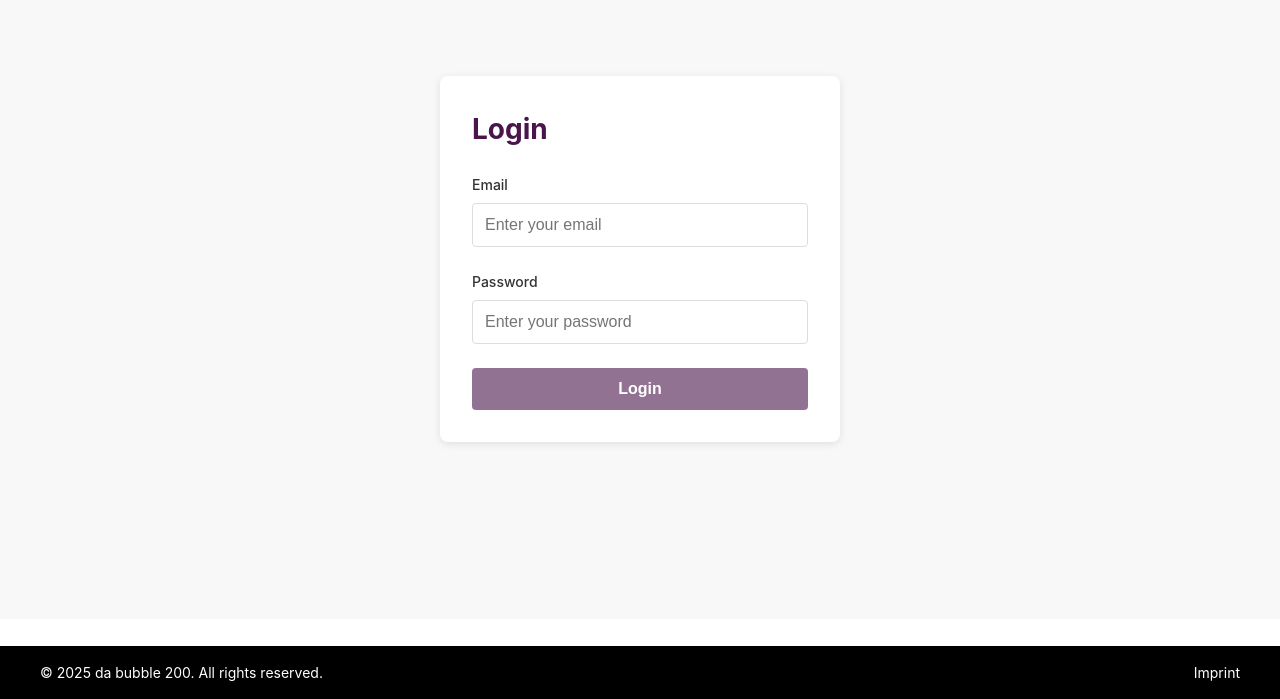
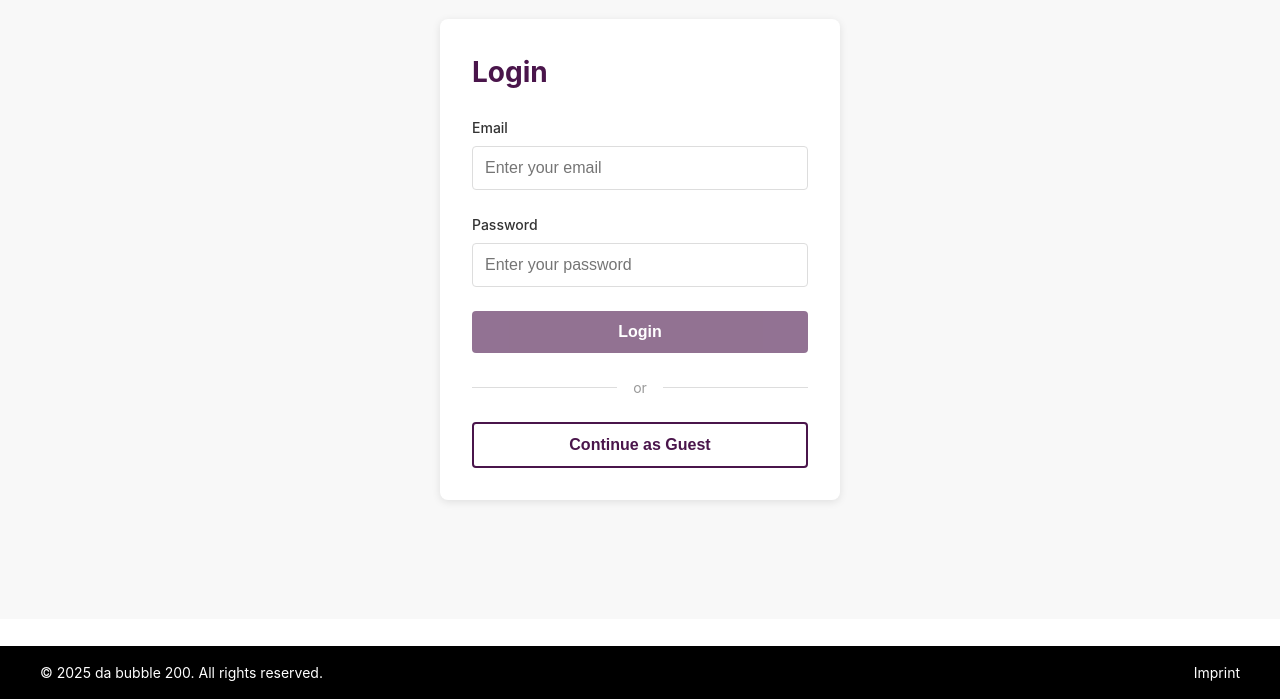
Before and after one commit to Alex-R298/DA-Bubble, an Angular app: page / in a window 1280 px wide. Shown: the part 101-800 px from the top of the page. Built offline with nearby package versions, Linux system fonts and the light colour scheme.

Commit message:
(DES): Add guest login button to login component with navigation to dashboard

```diff
--- a/src/app/app.routes.ts
+++ b/src/app/app.routes.ts
@@ -3,6 +3,7 @@ import { LoginComponent } from './components/login/login.component';
 import { SignupComponent } from './components/signup/signup.component';
 import { IntroComponent } from './components/intro/intro.component';
 import { ImprintComponent } from './components/imprint/imprint.component';
+import { DashboardComponent } from './components/dashboard/dashboard.component';
 
 export const routes: Routes = [
   { path: '', component: LoginComponent },
@@ -10,5 +11,6 @@ export const routes: Routes = [
   { path: 'signup', component: SignupComponent },
   { path: 'intro', component: IntroComponent },
   { path: 'imprint', component: ImprintComponent },
+  { path: 'dashboard', component: DashboardComponent },
   { path: '**', redirectTo: '' }
 ];
--- a/src/app/components/login/login.component.css
+++ b/src/app/components/login/login.component.css
@@ -68,3 +68,45 @@
   opacity: 0.6;
   cursor: not-allowed;
 }
+
+.guest-login-section {
+  margin-top: 1.5rem;
+}
+
+.divider {
+  display: flex;
+  align-items: center;
+  text-align: center;
+  margin: 1.5rem 0;
+  color: #999;
+  font-size: 0.875rem;
+}
+
+.divider::before,
+.divider::after {
+  content: '';
+  flex: 1;
+  border-bottom: 1px solid #ddd;
+}
+
+.divider span {
+  padding: 0 1rem;
+}
+
+.guest-button {
+  width: 100%;
+  padding: 0.75rem;
+  background-color: transparent;
+  color: #4a154b;
+  border: 2px solid #4a154b;
+  border-radius: 4px;
+  font-size: 1rem;
+  font-weight: 600;
+  cursor: pointer;
+  transition: all 0.2s;
+}
+
+.guest-button:hover {
+  background-color: #4a154b;
+  color: white;
+}
--- a/src/app/components/login/login.component.html
+++ b/src/app/components/login/login.component.html
@@ -28,5 +28,13 @@
         Login
       </button>
     </form>
+    <div class="guest-login-section">
+      <div class="divider">
+        <span>or</span>
+      </div>
+      <button routerLink="/dashboard" class="guest-button">
+        Continue as Guest
+      </button>
+    </div>
   </div>
 </div>
--- a/src/app/components/login/login.component.ts
+++ b/src/app/components/login/login.component.ts
@@ -1,11 +1,12 @@
 import { Component } from '@angular/core';
 import { CommonModule } from '@angular/common';
 import { FormsModule } from '@angular/forms';
+import { RouterModule } from '@angular/router';
 
 @Component({
   selector: 'app-login',
   standalone: true,
-  imports: [CommonModule, FormsModule],
+  imports: [CommonModule, FormsModule, RouterModule],
   templateUrl: './login.component.html',
   styleUrl: './login.component.css'
 })
```
